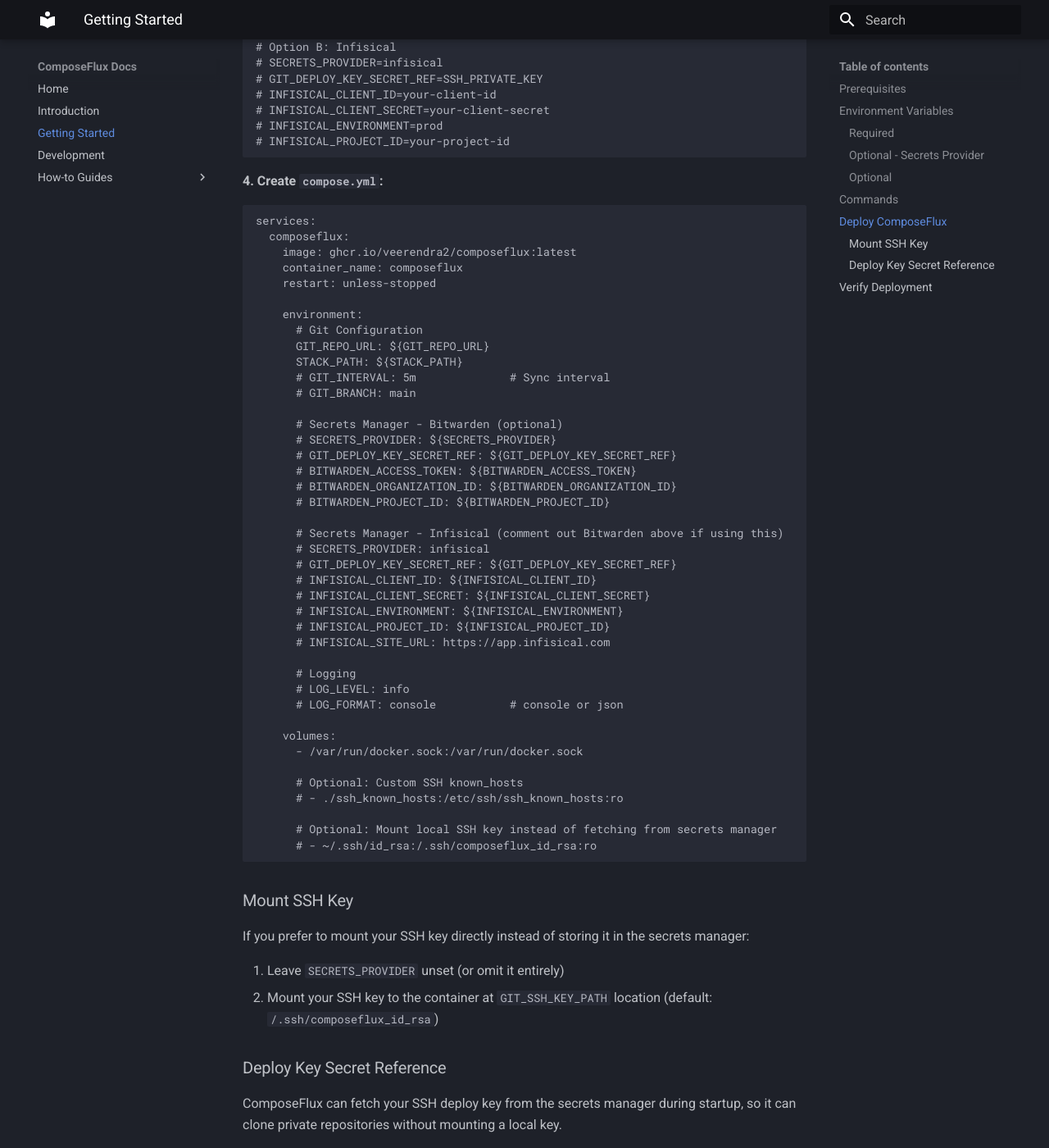
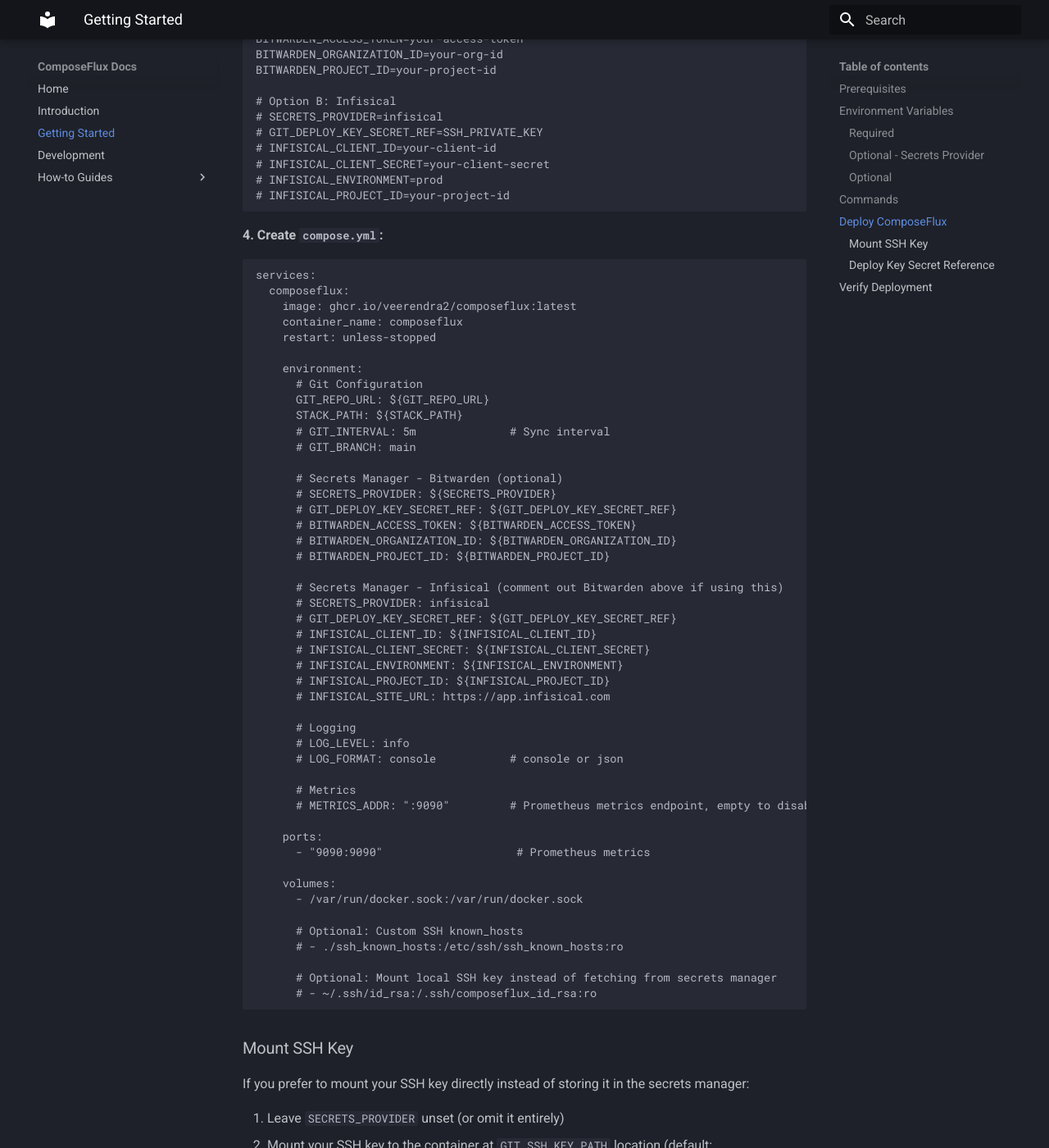
Before and after one commit to veerendra2/composeflux, an MkDocs documentation site: the page built from docs/GettingStarted.md, in a window 1280 px wide and 1400 px high, scrolled down 3768 px. Shown: the whole window at 82% size. Built offline with MkDocs 1.6.1 and Material for MkDocs 9.7.7, drawn with Linux system fonts in a browser that asks for light colours; some of the changed text lies outside the part shown.

Commit message:
docs: add Prometheus metrics documentation
Update README, docs site, and Getting Started with metrics feature:
- Add Prometheus Metrics to features list
- Add METRICS_ADDR env var to configuration reference
- Add metrics port and env var to sample compose.yml
- Update compose-dev.yml with metrics port and dev config

Co-Authored-By: Claude Sonnet 4.6 <noreply@anthropic.com>

```diff
--- a/docs/GettingStarted.md
+++ b/docs/GettingStarted.md
@@ -59,6 +59,7 @@ Deploy ComposeFlux and manage Docker Compose stacks via GitOps.
 | `LOG_LEVEL`                 | Log level (`debug`/`info`/`warn`/`error`)                                                                                     | `info`                     |
 | `LOG_FORMAT`                | Log format (`console`/`json`)                                                                                                 | `console`                  |
 | `LOG_ADD_SOURCE`            | Add source location to logs                                                                                                   | `false`                    |
+| `METRICS_ADDR`              | Prometheus metrics listen address (e.g., `:9090`). Empty to disable. Only applies to `run` command.                           | `:9090`                    |
 
 ## Commands
 
@@ -174,6 +175,12 @@ services:
       # LOG_LEVEL: info
       # LOG_FORMAT: console           # console or json
 
+      # Metrics
+      # METRICS_ADDR: ":9090"         # Prometheus metrics endpoint, empty to disable
+
+    ports:
+      - "9090:9090"                    # Prometheus metrics
+
     volumes:
       - /var/run/docker.sock:/var/run/docker.sock
 
```
Also changed, not shown: README.md (+1 -0 lines), compose-dev.yml (+5 -2 lines), docs/index.md (+1 -0 lines).
